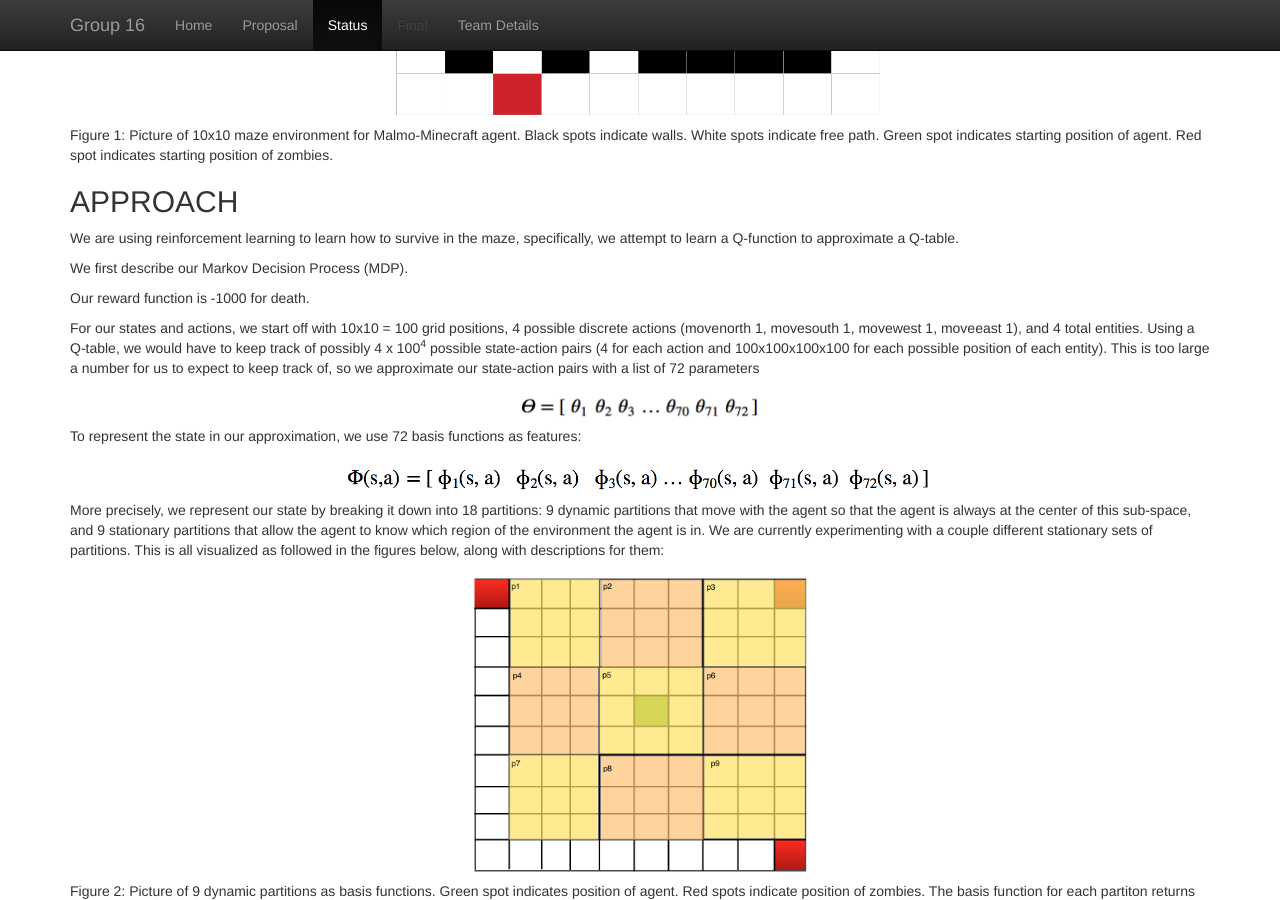
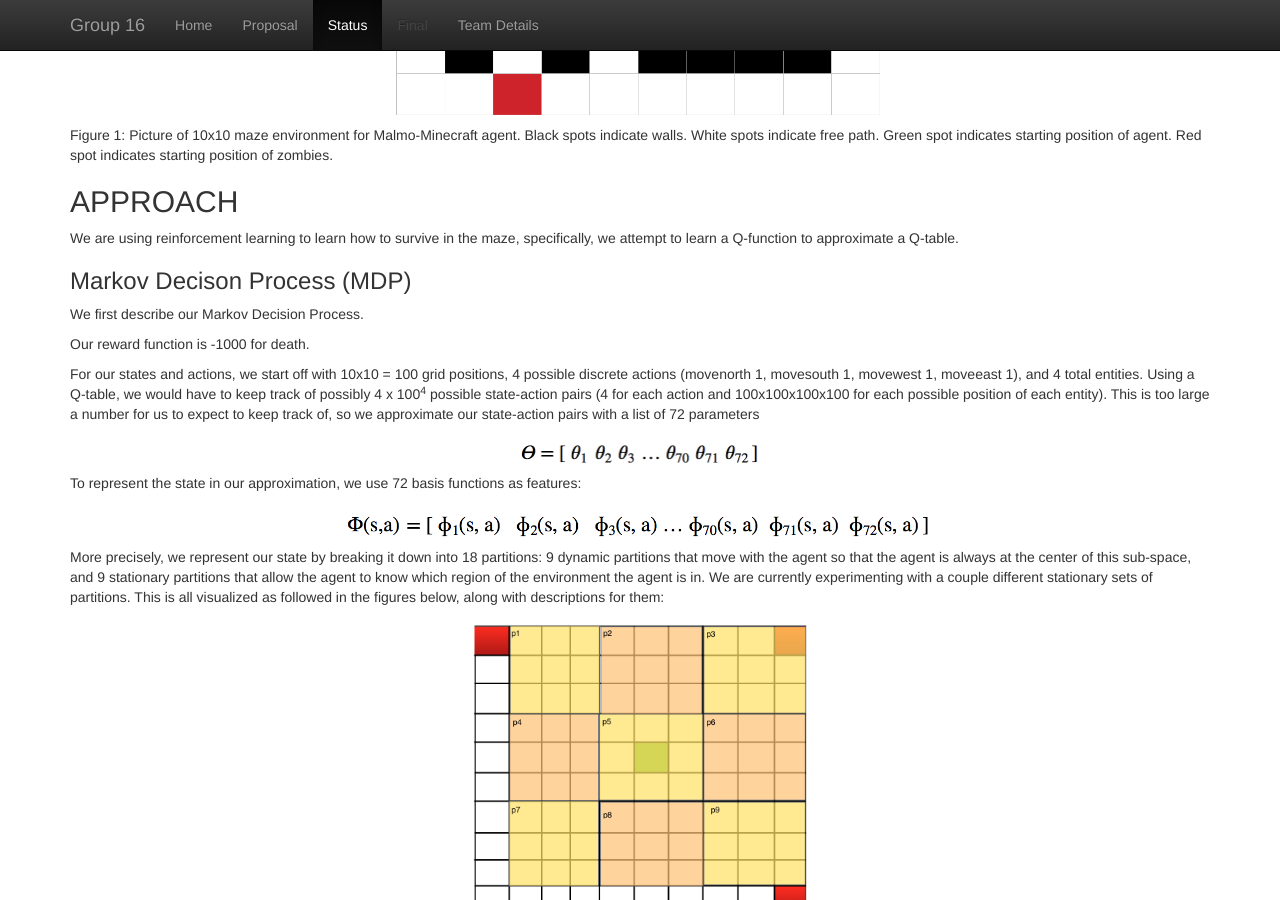
Before and after one commit to becamorin20/Group-16, a Jekyll site: the page built from docs/status.md, in a window 1280 px wide and 900 px high, scrolled down 636 px. Built offline with Jekyll 4.4.1, drawn with Linux system fonts in a browser that asks for light colours.

Commit message:
Update status.md

```diff
--- a/docs/status.md
+++ b/docs/status.md
@@ -13,7 +13,8 @@ Figure 1: Picture of 10x10 maze environment for Malmo-Minecraft agent. Black spo
 ## APPROACH
 We are using reinforcement learning to learn how to survive in the maze, specifically, we attempt to learn a Q-function to approximate a Q-table.
 
-We first describe our Markov Decision Process (MDP).
+### Markov Decison Process (MDP)
+We first describe our Markov Decision Process.
 
 Our reward function is -1000 for death.
 
```
